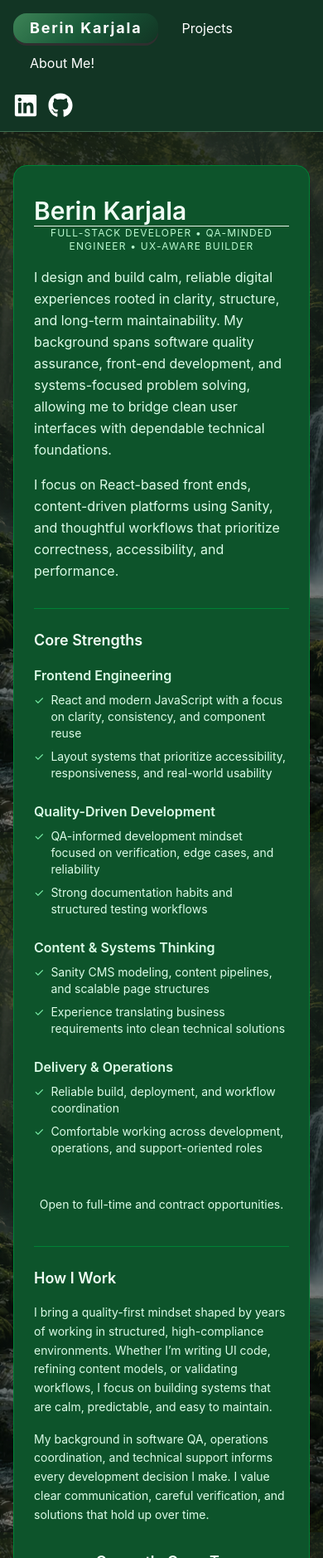
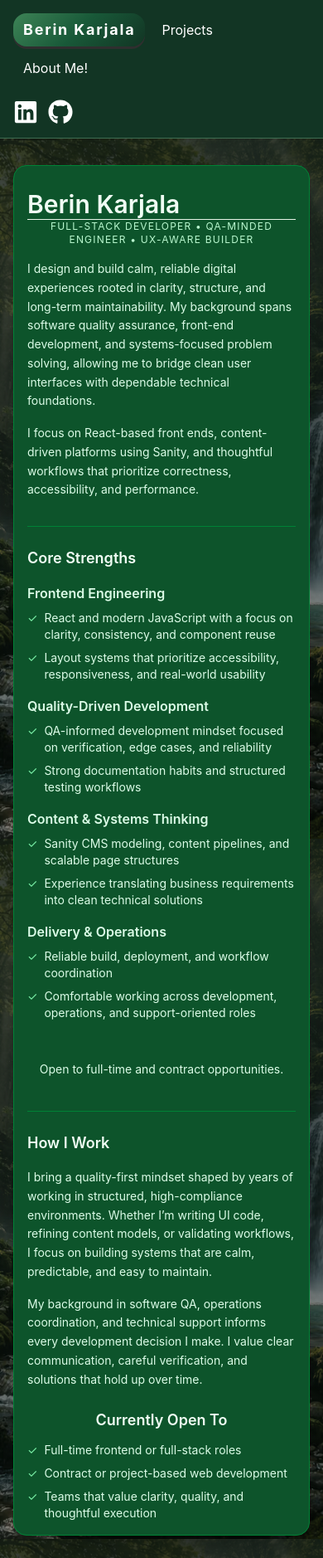
Before and after one commit to BerinKarjala/portfolio, a React (Vite) app: page / in a window 390 px wide. Shown: the top 1878 px of the page at 83% size. Built offline with nearby package versions, Linux system fonts and the light colour scheme; no server answers; a web font is replaced by a local one.

Commit message:
style: improve mobile-first spacing across key pages

```diff
--- a/src/components/Home.jsx
+++ b/src/components/Home.jsx
@@ -137,8 +137,8 @@ export default function Home() {
       />
       <main className="relative forest-bg text-green-50">
       <div className="absolute inset-0 pointer-events-none"></div>
-      <section className="container mx-auto px-4 sm:px-6 md:px-8 py-10 flex justify-center relative z-10">
-        <div className="w-full max-w-5xl bg-green-900 bg-opacity-40 border border-green-700 border-opacity-40 rounded-2xl shadow-2xl backdrop-filter backdrop-blur-sm p-6 sm:p-8 lg:p-10">
+      <section className="container mx-auto px-4 sm:px-6 md:px-8 py-8 sm:py-10 flex justify-center relative z-10">
+        <div className="w-full max-w-5xl bg-green-900 bg-opacity-40 border border-green-700 border-opacity-40 rounded-2xl shadow-2xl backdrop-filter backdrop-blur-sm p-4 sm:p-8 lg:p-10">
           <h1 className="text-3xl sm:text-4xl lg:text-5xl font-semibold mt-3 text-green-50">
             {content.title}
           </h1>
@@ -146,7 +146,7 @@ export default function Home() {
           <p className="uppercase tracking-widest text-xs sm:text-sm text-green-200 text-center">
             {content.roleLabel}
           </p>
-          <div className="mt-4 space-y-4 text-green-100 leading-relaxed max-w-3xl">
+          <div className="mt-4 space-y-4 text-sm sm:text-base text-green-100 leading-relaxed max-w-3xl">
             <p>{content.heroParagraph}</p>
             <p>{content.heroSupportingLine}</p>
           </div>
@@ -154,7 +154,7 @@ export default function Home() {
             <h2 className="text-lg sm:text-xl font-semibold text-green-50">
               {content.coreStrengthsHeading}
             </h2>
-            <div className="mt-4 grid grid-cols-1 md:grid-cols-2 gap-6">
+            <div className="mt-4 grid grid-cols-1 md:grid-cols-2 gap-4 sm:gap-6">
               {strengthGroups.map((strengthGroup) => (
                 <div key={strengthGroup.heading}>
                   <h3 className="text-base sm:text-lg font-semibold text-green-100">
@@ -216,7 +216,7 @@ export default function Home() {
           <p className="mt-4 text-sm text-center text-green-100">
             {content.ctaSubtext}
           </p>
-          <div className="mt-10 border-t border-green-700 border-opacity-40 pt-6 grid grid-cols-1 md:grid-cols-2 gap-8">
+          <div className="mt-10 border-t border-green-700 border-opacity-40 pt-6 grid grid-cols-1 md:grid-cols-2 gap-6 sm:gap-8">
             <div>
               <h2 className="text-lg sm:text-xl font-semibold text-green-50 text-left">
                 {content.howIWorkHeading}
--- a/src/components/NavBar.jsx
+++ b/src/components/NavBar.jsx
@@ -4,7 +4,7 @@ import { FaGithub, FaLinkedin } from "react-icons/fa";
 
 export default function NavBar() {
   const navLinkBaseClasses =
-    "inflex-flex items-center px-5 py-1 rounded nav-item text-white hover:text-red-100 transition duration-300 focus:outline-none focus:ring-2 focus:ring-green-200 focus:ring-offset-2 focus:ring-offset-green-900";
+    "inline-flex items-center px-3 sm:px-5 py-1.5 sm:py-1 rounded nav-item text-white hover:text-red-100 transition duration-300 focus:outline-none focus:ring-2 focus:ring-green-200 focus:ring-offset-2 focus:ring-offset-green-900";
 
   const getNavLinkClasses = (extraClasses = "") => ({ isActive }) =>
     `${navLinkBaseClasses} ${extraClasses}${isActive ? " nav-active" : ""}`;
--- a/src/components/Project.jsx
+++ b/src/components/Project.jsx
@@ -84,8 +84,8 @@ export default function Project() {
       />
       <main className="relative forest-bg text-green-50">
         <div className="absolute inset-0 pointer-events-none"></div>
-        <section className="container mx-auto px-4 sm:px-6 md:px-8 py-10 flex justify-center relative z-10">
-          <div className="w-full max-w-5xl bg-green-900 bg-opacity-40 border border-green-700 border-opacity-40 rounded-2xl shadow-2xl backdrop-filter backdrop-blur-sm p-6 sm:p-8 lg:p-10">
+        <section className="container mx-auto px-4 sm:px-6 md:px-8 py-8 sm:py-10 flex justify-center relative z-10">
+          <div className="w-full max-w-5xl bg-green-900 bg-opacity-40 border border-green-700 border-opacity-40 rounded-2xl shadow-2xl backdrop-filter backdrop-blur-sm p-4 sm:p-8 lg:p-10">
             <h1 className="text-3xl sm:text-4xl lg:text-5xl font-semibold mt-3 text-green-50">
               My Projects
             </h1>
@@ -103,7 +103,7 @@ export default function Project() {
               <h2 className="text-lg sm:text-xl font-semibold text-green-50">
                 Projects
               </h2>
-              <div className="mt-4 grid grid-cols-1 md:grid-cols-2 gap-6">
+              <div className="mt-4 grid grid-cols-1 md:grid-cols-2 gap-4 sm:gap-6">
                 {projects.map((project) => {
                   if (!project?.link || !project?.name) {
                     return null;
@@ -115,13 +115,13 @@ export default function Project() {
                       target="_blank"
                       rel="noreferrer noopener"
                       aria-label={`View project: ${project.name}`}
-                      className="block h-full border border-green-700 border-opacity-30 bg-green-900 bg-opacity-30 rounded-2xl p-5 shadow-lg backdrop-filter backdrop-blur-sm transition hover:bg-opacity-40 hover:shadow-xl focus:outline-none focus-visible:ring-2 focus-visible:ring-green-400 focus-visible:ring-offset-2 focus-visible:ring-offset-green-900"
+                      className="block h-full border border-green-700 border-opacity-30 bg-green-900 bg-opacity-30 rounded-2xl p-4 sm:p-5 shadow-lg backdrop-filter backdrop-blur-sm transition hover:bg-opacity-40 hover:shadow-xl focus:outline-none focus-visible:ring-2 focus-visible:ring-green-400 focus-visible:ring-offset-2 focus-visible:ring-offset-green-900"
                     >
                       {project.thumbnail?.asset?.url ? (
                         <img
                           src={project.thumbnail.asset.url}
                           alt={project.thumbnail.alt || project.name}
-                          className="w-full h-40 rounded-lg object-cover"
+                          className="w-full h-36 sm:h-40 rounded-lg object-cover"
                           width="640"
                           height="360"
                           loading="lazy"
--- a/src/components/projects/SudokuSolver.jsx
+++ b/src/components/projects/SudokuSolver.jsx
@@ -123,7 +123,7 @@ export default function SudokuSolver() {
       <section className="mx-auto w-full max-w-6xl px-4 py-6">
         <div className="flex flex-col gap-6 lg:flex-row lg:items-start">
           <div className="w-full lg:w-1/2">
-            <div className="rounded-2xl border border-green-700 border-opacity-40 bg-green-900 bg-opacity-60 p-6 shadow-2xl backdrop-filter backdrop-blur-sm">
+            <div className="rounded-2xl border border-green-700 border-opacity-40 bg-green-900 bg-opacity-60 p-4 sm:p-6 shadow-2xl backdrop-filter backdrop-blur-sm">
               <p className="text-xs uppercase tracking-widest text-green-200">
                 Sudoku Solver
               </p>
@@ -177,7 +177,7 @@ export default function SudokuSolver() {
           </div>
           <div className="w-full lg:w-1/2">
             <div className="flex flex-col gap-6">
-              <div className="rounded-2xl border border-green-700 border-opacity-40 bg-green-900 bg-opacity-60 p-6 shadow-2xl backdrop-filter backdrop-blur-sm">
+              <div className="rounded-2xl border border-green-700 border-opacity-40 bg-green-900 bg-opacity-60 p-4 sm:p-6 shadow-2xl backdrop-filter backdrop-blur-sm">
                 <h2 className="text-xs uppercase tracking-widest text-green-200">
                   Controls
                 </h2>
```
Also changed, not shown: src/components/About.jsx (+18 -6 lines).
